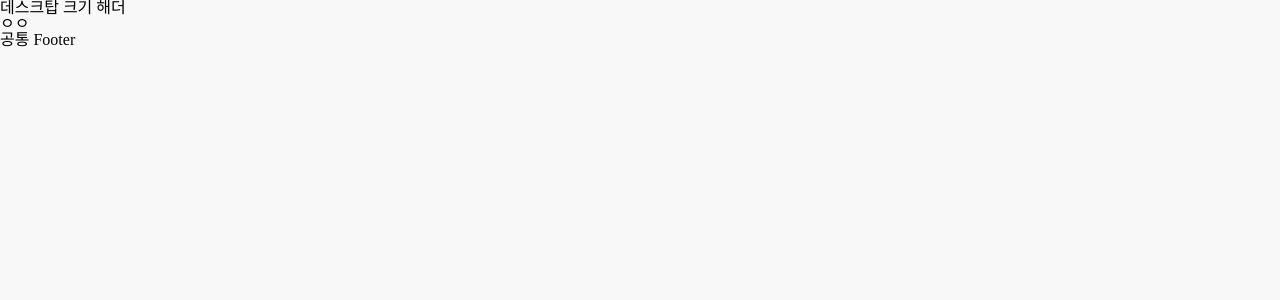
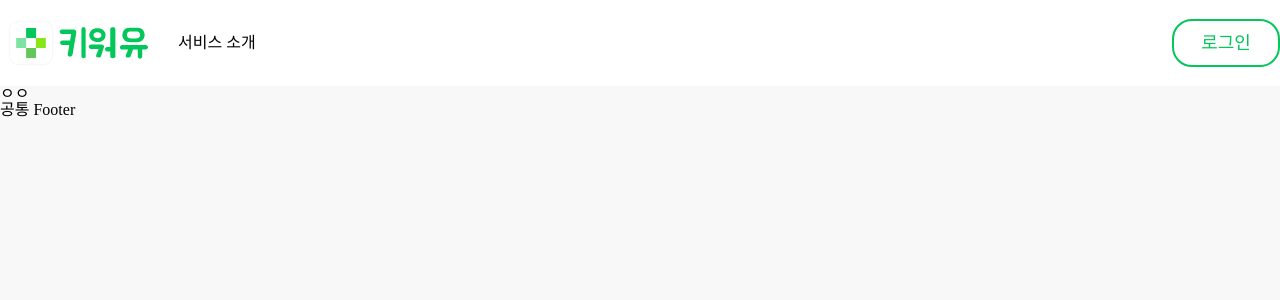
Before and after one commit to SWYG-4th-team11/SWYG-FE, a Next.js app: page / in a window 1280 px wide. Shown: the top 300 px of the page. Built offline with nearby package versions, Linux system fonts and the light colour scheme.

Commit message:
헤더 개발

```diff
--- a/src/layouts/HorizontalLayout/HorizontalHeader.tsx
+++ b/src/layouts/HorizontalLayout/HorizontalHeader.tsx
@@ -1,5 +1,71 @@
 import React from 'react';
+import styled from '@emotion/styled';
+import Image from 'next/image';
 
-const HorizontalHeader = () => <div>데스크탑 크기 해더</div>;
+const HeaderContainer = styled.header(({ theme }) => ({
+  display: 'flex',
+  justifyContent: 'center',
+  alignItems: 'center',
+  width: '100%',
+  height: '86px',
+  backgroundColor: theme.colors.white, // 이 부분은 테마의 색상 값을 참조합니다.
+}));
+
+const Wrapper = styled.div`
+  display: flex;
+  width: 1308px;
+  height: 100%;
+  justify-content: space-between;
+  align-items: center;
+`;
+
+const LogoAndIntro = styled.div`
+  display: flex;
+  align-items: center;
+  font-size: 1rem; // 실제 필요한 크기로 조정하세요.
+  width: 770px;
+`;
+
+const Menu = styled.nav`
+  display: flex;
+  width: 230px;
+  height: 100%;
+  margin-left: 20px;
+`;
+
+const LoginButton = styled.button(({ theme }) => ({
+  width: '108px',
+  height: '48px',
+  padding: '0.5rem 1rem',
+  border: `2px solid ${theme.colors.green[0]}`,
+  borderRadius: '20px',
+  background: `${theme.colors.white}`,
+  color: `${theme.colors.green[0]}`,
+  cursor: 'pointer',
+  fontSize: `${theme.typography.text4.fontSize}px`, // 테마에서 fontSize 가져오기
+  fontWeight: theme.typography.text4.fontWeight, // 테마에서 fontWeight 가져오기
+  lineHeight: `${theme.typography.text4.lineHeight}px`, // 테마에서 lineHeight 가져오기
+  '&:hover': {
+    background: theme.colors.green[0], // 테마의 색상을 사용
+    color: theme.colors.white,
+  },
+}));
+
+const HorizontalHeader = () => (
+  <HeaderContainer>
+    <Wrapper>
+      <LogoAndIntro>
+        <Image
+          src="/headerLogo.svg" // public 폴더의 경로로 설정
+          alt="Header Logo" // 적절한 alt 텍스트를 제공
+          width={158} // 실제 이미지의 크기에 맞게 조정
+          height={86}
+        />
+        <Menu>서비스 소개</Menu>
+      </LogoAndIntro>
+      <LoginButton>로그인</LoginButton>
+    </Wrapper>
+  </HeaderContainer>
+);
 
 export default HorizontalHeader;
--- a/src/providers/ThemeProvider/ThemeProvider.ts
+++ b/src/providers/ThemeProvider/ThemeProvider.ts
@@ -8,6 +8,7 @@ interface Typography {
 
 export interface Theme extends EmotionTheme {
   colors: {
+    white: string;
     gray: string[];
     green: string[];
     sub: {
@@ -30,6 +31,7 @@ export interface Theme extends EmotionTheme {
 
 export const theme: Theme = {
   colors: {
+    white: '#ffffff',
     gray: [
       '#191919',
       '#353535',
```
Also changed, not shown: src/theme/theme.d.ts (added, +26 -0 lines), public/headerLogo.svg (added), 1 other file (tests, documents, lock files or other folders).
